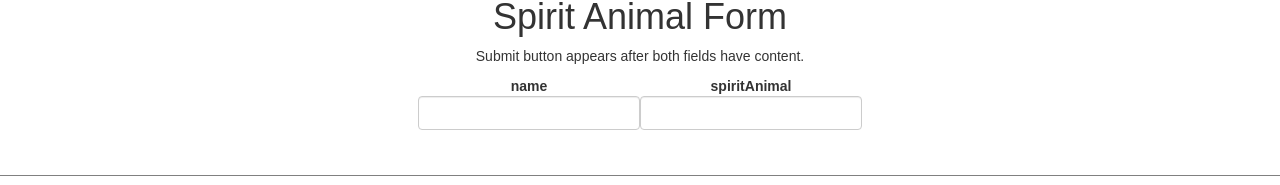
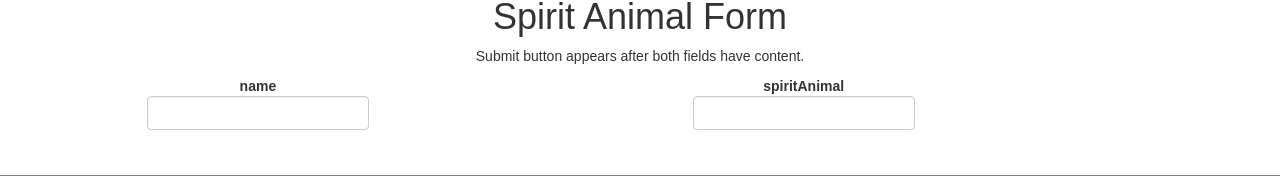
Before and after one commit to lortza/react_sample_app, a React (Create React App) app: page / in a window 1280 px wide. Shown: the part 375-560 px from the top of the page. Built offline with nearby package versions, Linux system fonts and the light colour scheme; no server answers.

Commit message:
Put form in bootstrap row

```diff
--- a/src/components/spirit_animal/SpiritForm.js
+++ b/src/components/spirit_animal/SpiritForm.js
@@ -53,20 +53,28 @@ class SpiritForm extends React.Component {
       <React.Fragment>
         <p>Submit button appears after both fields have content.</p>
         <form onSubmit={this.onSubmitForm}>
+          <div className='row'>
+            <div className='col-xs-5'>
               <Input
                 name="name"
                 value={name}
                 onChange={this.onInputChange}
               />
+            </div>
+            <div className='col-xs-5'>
               <Input
                 name="spiritAnimal"
                 value={spiritAnimal}
                 onChange={this.onInputChange}
               />
+            </div>
+            <div className='col-xs-2'>
               <Showable show={showButton}>
                 <br />
                 <button type="submit" className="btn btn-xs btn-success">Submit</button>
               </Showable>
+            </div>
+          </div>
         </form>
       </React.Fragment>
     )
```
Lines whose indentation alone changed are shown as unchanged.
